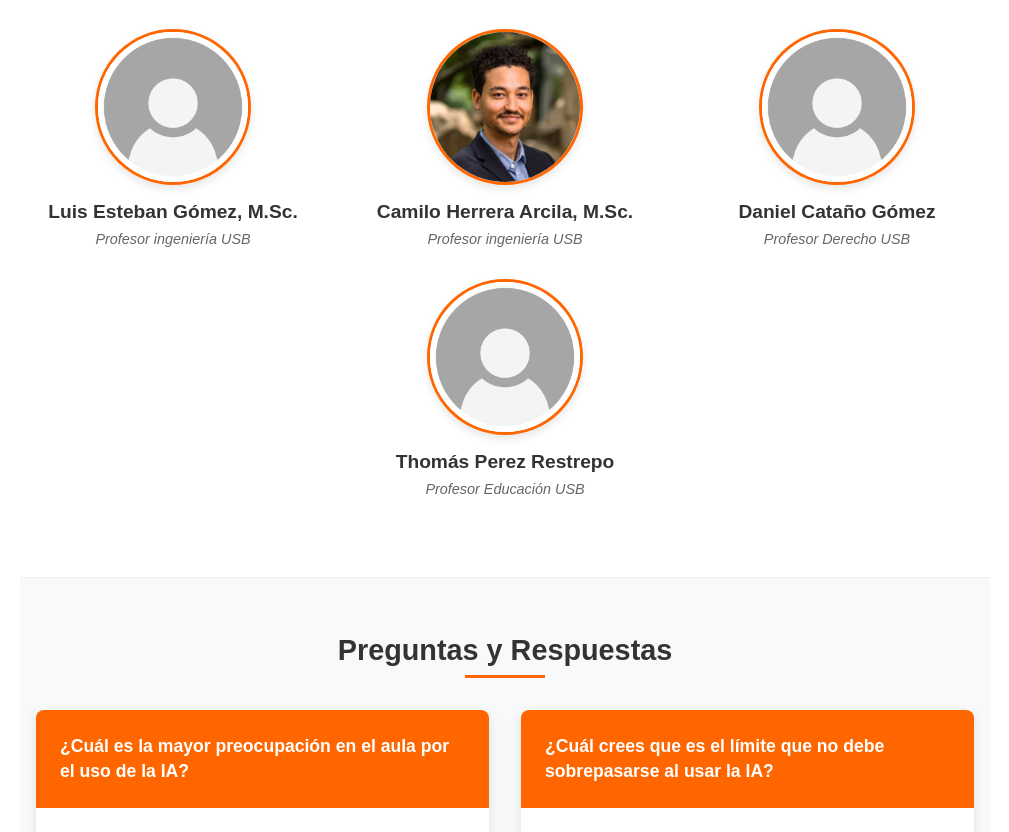
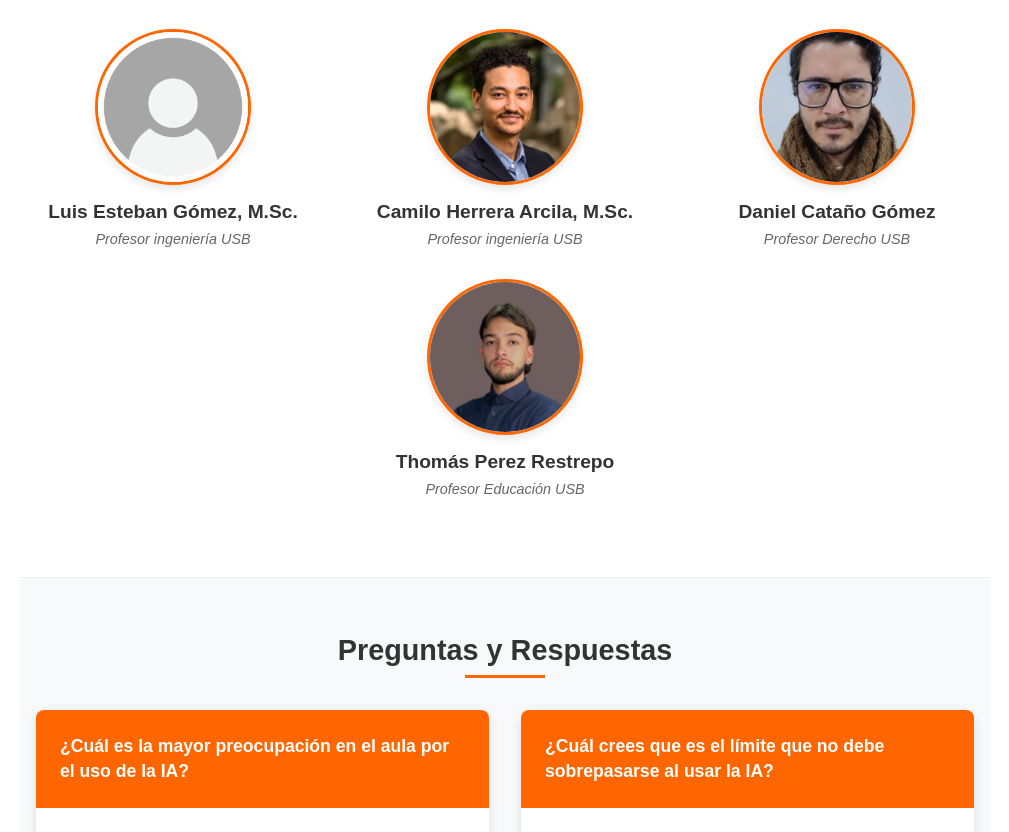
Before and after one commit to camiloherreraa/conversatorio-IA-USB, a plain HTML site: page index.html in a window 1280 px wide. Shown: the part 1834-2666 px from the top of the page, without its empty margins (135-1144 px from the left). Drawn offline with Linux system fonts and the light colour scheme; grey boxes are pictures that could not be loaded.

Commit message:
update profile pictures

```diff
--- a/index.html
+++ b/index.html
@@ -151,7 +151,7 @@
 
                 <div class="participant-card">
                     <div class="participant-img-container">
-                        <img src="assets/img/default.jpg" alt="Daniel Cataño Gómez" class="participant-img">
+                        <img src="assets/img/daniel.jpg" alt="Daniel Cataño Gómez" class="participant-img">
                     </div>
                     <div class="participant-info">
                         <h3 class="participant-name">Daniel Cataño Gómez</h3>
@@ -161,7 +161,7 @@
 
                 <div class="participant-card">
                     <div class="participant-img-container">
-                        <img src="assets/img/default.jpg" alt="Thomás Perez Restrepo" class="participant-img">
+                        <img src="assets/img/thomas.jpg" alt="Thomás Perez Restrepo" class="participant-img">
                     </div>
                     <div class="participant-info">
                         <h3 class="participant-name">Thomás Perez Restrepo</h3>
```
Also changed, not shown: assets/img/daniel.jpg (added), assets/img/thomas.jpg (added).
